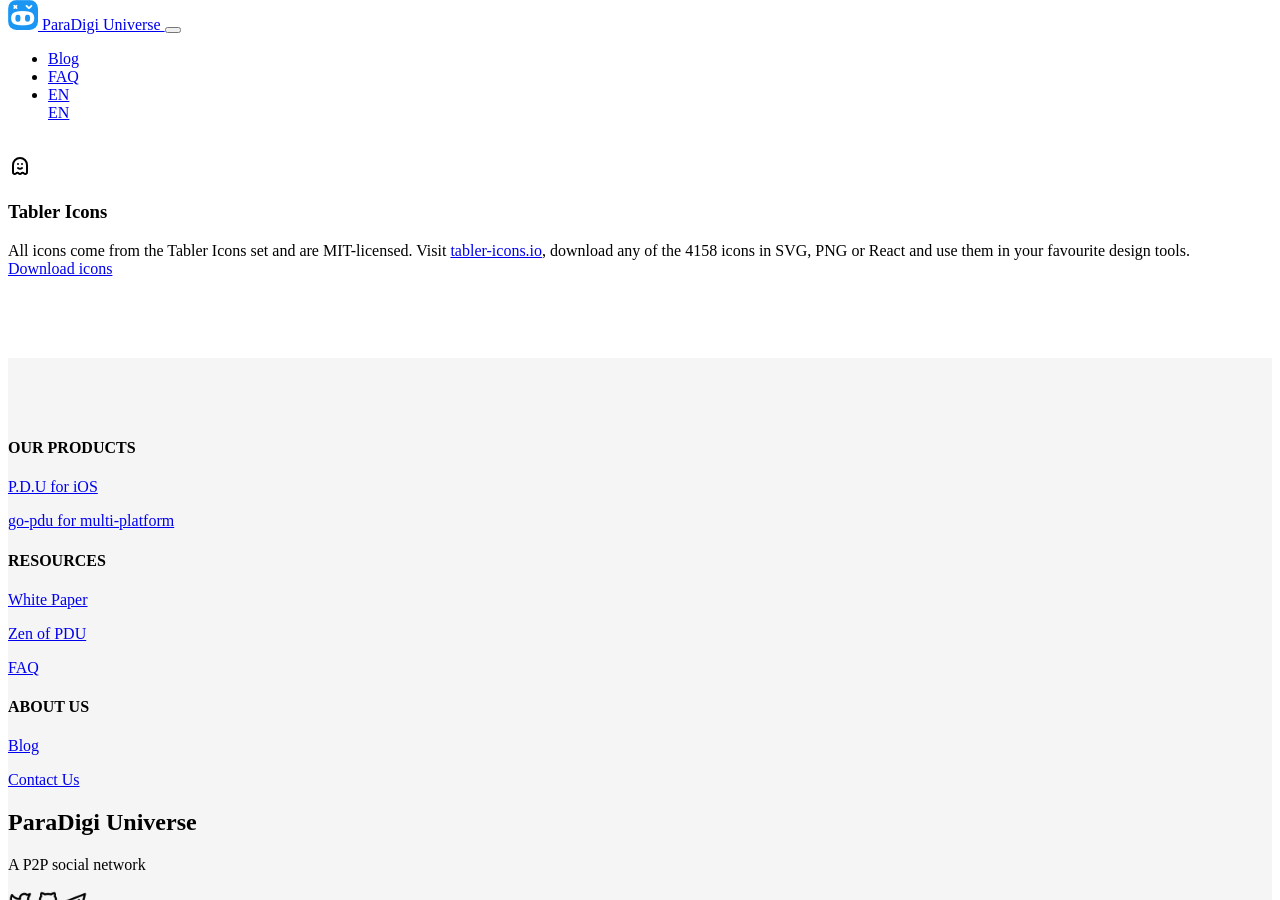
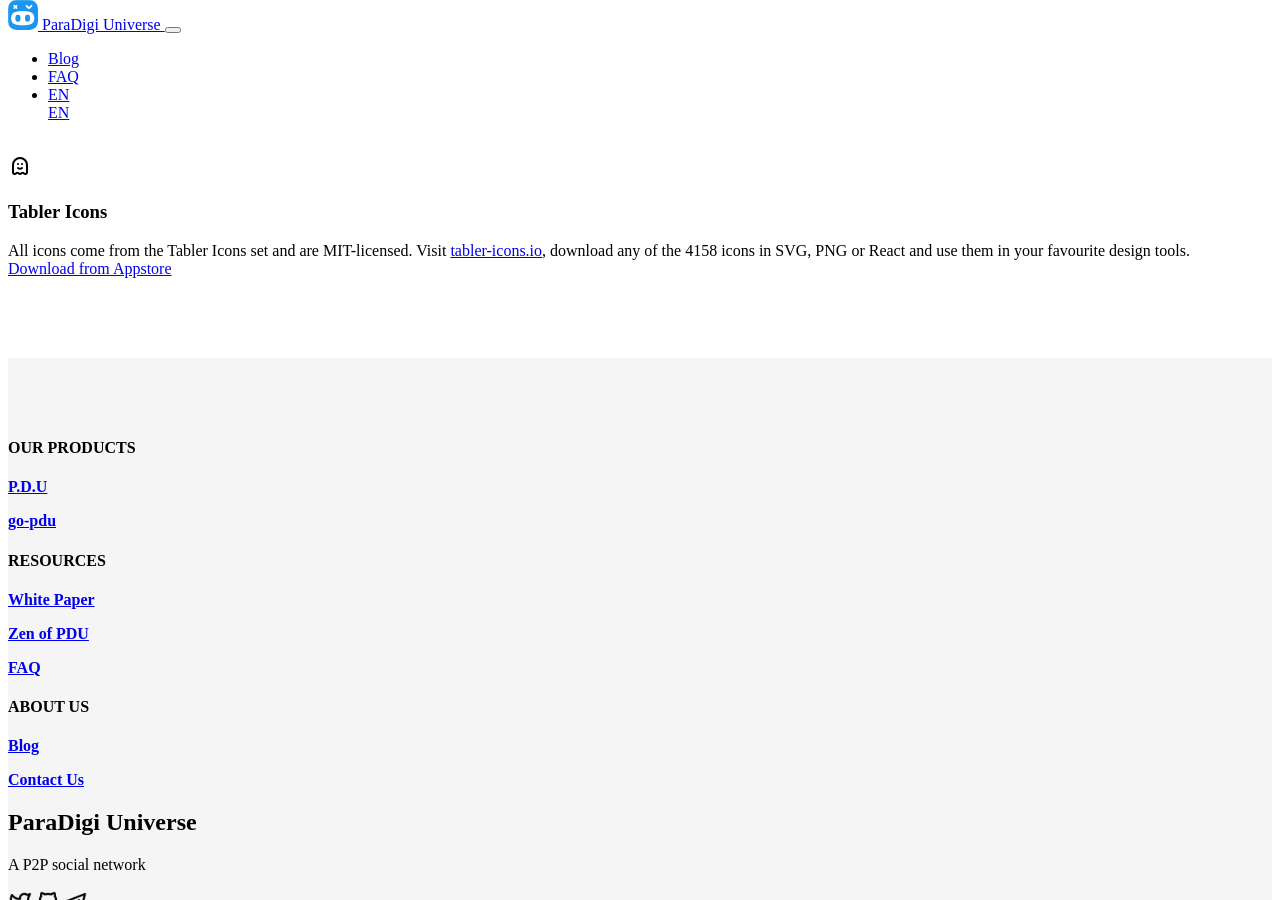
Before and after one commit to pdupub/pdu.pub, a Jekyll site: the page built from index.md, in a window 1280 px wide and 900 px high, scrolled down 5295 px. Built offline with Jekyll 4.4.1, drawn with Linux system fonts in a browser that asks for light colours; some of the changed text lies outside the part shown.

Commit message:
refactor

```diff
--- a/_config.yml
+++ b/_config.yml
@@ -3,3 +3,10 @@
 title: ParaDigi Universe # the name of your site, e.g. ACME Corp.
 logo:
 description: A P2P Social Networking Service.
+
+# documents on landing page
+appstore: https://apps.apple.com/us/app/p-d-u/id6443928730
+go-pdu: https://github.com/pdupub/go-pdu
+github: https://github.com/pdupub
+twitter: https://twitter.com/pdupub
+telegram: https://t.me/pdugroup
--- a/_includes/footer-custom.html
+++ b/_includes/footer-custom.html
@@ -5,33 +5,33 @@
             <div class="col-md-3">
                 <h4 class="text-smaller">OUR PRODUCTS</h4>
                 <p></p>
-                <p><a href="https://apps.apple.com/us/app/p-d-u/id6443928730">P.D.U for iOS </a></p>
-                <p><a href="https://github.com/pdupub/go-pdu">go-pdu for multi-platform</a></p>
+                <p><a href="{{ site.appstore }}"><b>P.D.U</b></a></p>
+                <p><a href="{{ site.go-pdu }}"><b>go-pdu</b></a></p>
             </div>
             <div class="col-md-3">
                 <h4 class="text-smaller">RESOURCES</h4>
                 <p></p>
-                <p><a href="whitepaperv3.html">White Paper</p>
-                <p><a href="zen.html">Zen of PDU</p>
-                <p><a href="faq.html">FAQ</a></p>
+                <p><a href="whitepaperv3.html"><b>White Paper</b></p>
+                <p><a href="zen.html"><b>Zen of PDU</b></p>
+                <p><a href="faq.html"><b>FAQ</b></a></p>
             </div>
             <div class="col-md-3">
                 <h4 class="text-smaller">ABOUT US</h4>
                 <p></p>
-                <p><a href="blog.html">Blog</a></p>
-                <p><a href="https://t.me/pdugroup">Contact Us</a></p>
+                <p><a href="blog.html"><b>Blog</b></a></p>
+                <p><a href="{{ site.telegram }}"><b>Contact Us</b></a></p>
             </div>
             <div class="col-md-3">
                 <h2>ParaDigi Universe</h2>
                 <p>A P2P social network</p>
                 <div >
-                    <a href="https://twitter.com/pdupub" class="icon mr-2">
+                    <a href="{{ site.twitter }}" class="icon mr-2">
                         <img src="assets/images/brand-twitter.png"  width="24" height="24" class="p1"/>
                     </a>
-                    <a href="https://github.com/pdupub" class="icon mr-2">
+                    <a href="{{ site.github }}" class="icon mr-2">
                         <img src="assets/images/brand-github.png"  width="24" height="24" class="p1"/>
                     </a>
-                    <a href="https://t.me/pdugroup" class="icon">
+                    <a href="{{ site.telegram }}" class="icon">
                         <img src="assets/images/brand-telegram.png"  width="24" height="24" class="p1"/>
                     </a>
                 </div>
--- a/_layouts/landing.html
+++ b/_layouts/landing.html
@@ -13,8 +13,8 @@
                     <h1 class="hero-title">Welcome to App Name</h1>
                     <p class="hero-description">Lorem ipsum dolor sit amet, consectetur adipiscing elit. Nulla efficitur mi at sem ultrices, vel iaculis est sollicitudin.</p>
                     <div class="hero-buttons">
-                        <a class="hero-button" href="#">Download</a>
-                        <a class="hero-button" href="#">Learn More</a>
+                        <a class="hero-button" href="{{ site.appstore }}">Download</a>
+                        <a class="hero-button" href="whitepaperv3.html">White Paper</a>
                     </div>
                 </div>
                 <div class="col-md-6">
@@ -217,7 +217,7 @@
                               download any of the 4158 icons in SVG, PNG or&nbsp;React and use them in your favourite design tools.
                             </div>
                             <div class="mt-3">
-                              <a href="https://tabler-icons.io" class="btn btn-primary" target="_blank" rel="noopener">Download icons</a>
+                              <a href="{{ site.appstore }}" class="btn btn-primary" target="_blank" rel="noopener">Download from Appstore</a>
                             </div>
                           </div>
                         </div>
```
